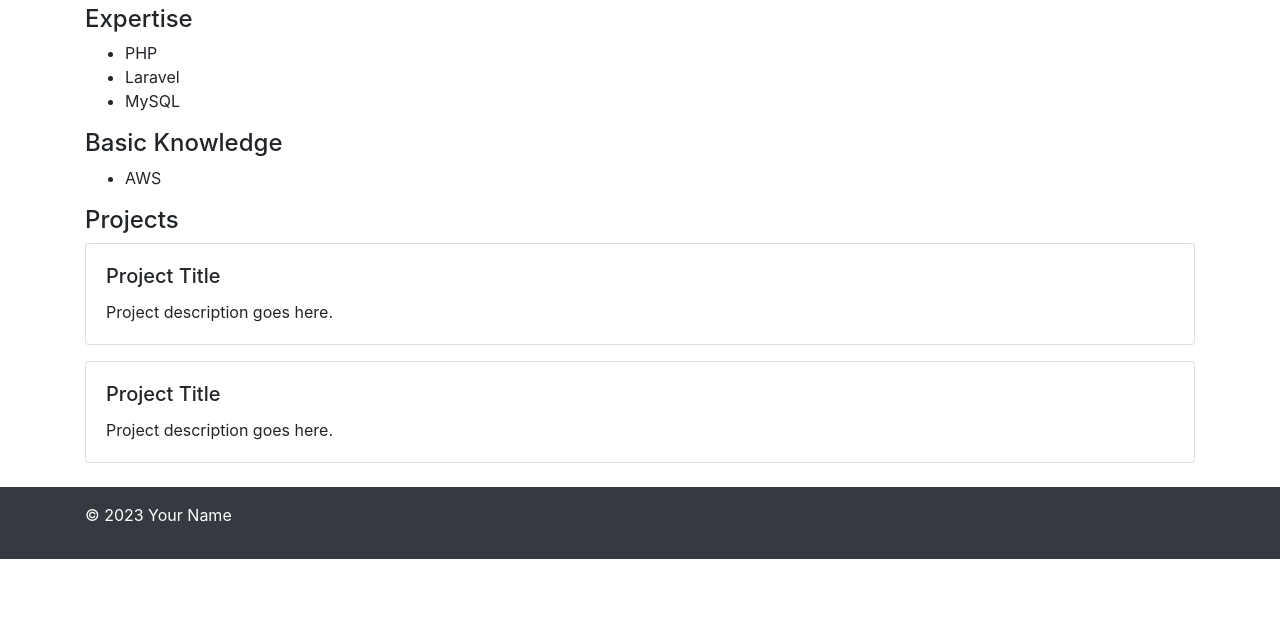
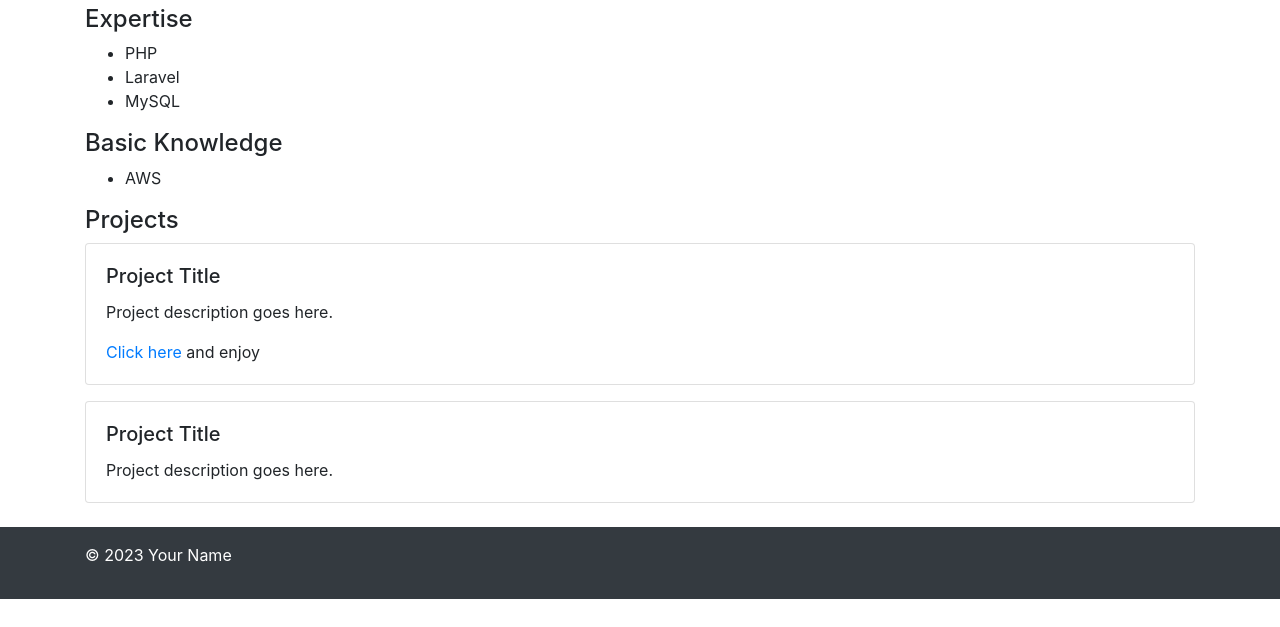
Before and after one commit to kamilkahar90/kamilkahar90.github.io, a plain HTML site: page index.html in a window 1280 px wide. Shown: the part 173-800 px from the top of the page. Drawn offline with nearby package versions, Linux system fonts and the light colour scheme.

Commit message:
Update index.html

```diff
--- a/index.html
+++ b/index.html
@@ -34,6 +34,7 @@
       <div class="card-body">
         <h5 class="card-title">Project Title</h5>
         <p class="card-text">Project description goes here.</p>
+        <a href="https://kamilkahar90.github.io/clazzy">Click here</a> and enjoy
       </div>
     </div>
 
```
